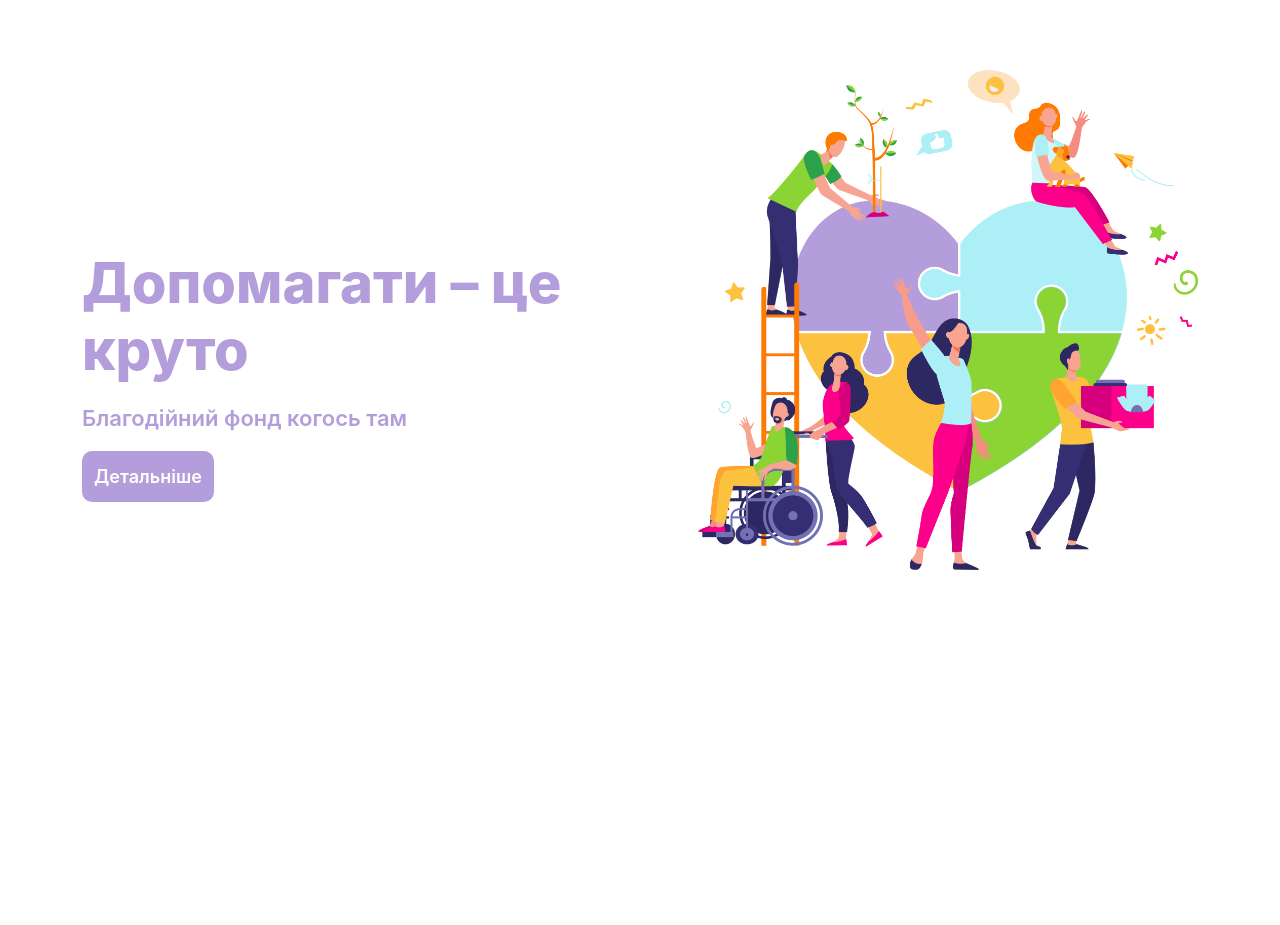
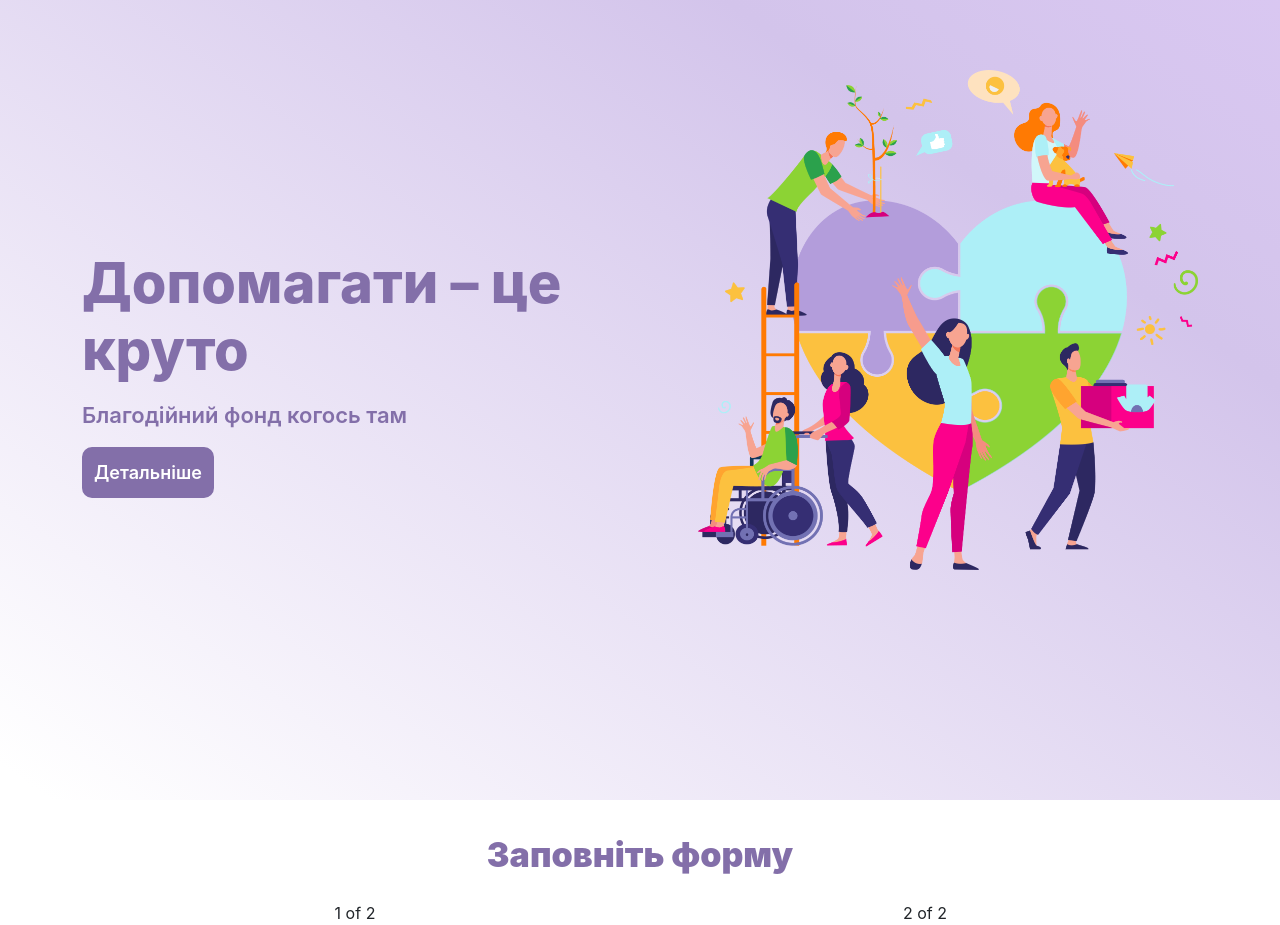
Before and after one commit to ovsiannykov/kind-heart, a React (Create React App) app: page / in a window 1280 px wide. Before the commit the page ends 800 px from the top, so only its background shows below. Built offline with nearby package versions, Linux system fonts and the light colour scheme.

Commit message:
add hero bg animation

```diff
--- a/src/App.js
+++ b/src/App.js
@@ -2,11 +2,13 @@ import React from "react";
 
 import "./App.css";
 import Hero from "./components/Hero";
+import InfoForm from "./components/InfoForm";
 
 function App() {
   return (
     <div className="App">
       <Hero />
+      <InfoForm />
     </div>
   );
 }
--- a/src/components/Hero/index.css
+++ b/src/components/Hero/index.css
@@ -3,7 +3,6 @@
   padding-bottom: 50px;
   display: flex;
   justify-content: space-around;
-  background-color: white;
   min-height: 100vh;
 }
 
@@ -17,12 +16,12 @@
 .title {
   font-size: 56px;
   font-weight: 800;
-  color: #b39ddb;
+  color: #836fa9;
   text-align: start;
 }
 
-.sub-title p {
-  color: #b39ddb;
+.sub-title h2 {
+  color: #836fa9;
   font-size: 22px;
   margin-top: 10px;
   font-weight: 600;
@@ -36,22 +35,48 @@
 }
 
 .hero-button {
+  margin-top: 10px;
   padding: 10px;
-  background-color: #b39ddb;
+  background-color: #836fa9;
   color: white;
   border-radius: 10px;
   border-width: 0;
   font-weight: 600;
   border-width: 2px;
-  border-color: #b39ddb;
+  border-color: #836fa9;
   font-size: 18px;
 }
 
 .hero-button:hover {
-  color: #b39ddb;
+  color: #836fa9;
   background-color: white;
   border-width: 2px;
-  border-color: #b39ddb;
+  border-color: #836fa9;
+}
+
+.gradient-background {
+  background: linear-gradient(
+    215deg,
+    #e6ceff,
+    #d3c4eb,
+    #ffffff,
+    #ffffff,
+    #ffffff
+  );
+  background-size: 300% 300%;
+  animation: gradient-animation 15s ease infinite;
+}
+
+@keyframes gradient-animation {
+  0% {
+    background-position: 0% 50%;
+  }
+  50% {
+    background-position: 100% 50%;
+  }
+  100% {
+    background-position: 0% 50%;
+  }
 }
 
 /* ---------- */
--- a/src/components/Hero/index.js
+++ b/src/components/Hero/index.js
@@ -6,21 +6,22 @@ const heroImage = require("../../assets/img/hero-image.png");
 
 const Hero = () => {
   return (
+    <section id="hero-section" className="gradient-background">
       <div class="container">
         <div className="hero">
           <div className="title-box">
             <h1 className="title">Допомагати – це круто</h1>
             <div className="sub-title">
-            <p>Благодійний фонд когось там</p>
+              <h2>Благодійний фонд когось там</h2>
             </div>
             <button className="hero-button btn">Детальніше</button>
-          {/* <a className="hero-button">Детальніше</a> */}
           </div>
           <div className="image-box">
             <img className="image" src={heroImage} alt="hero" />
           </div>
         </div>
       </div>
+    </section>
   );
 };
 
--- /dev/null
+++ b/src/components/InfoForm/index.css
@@ -0,0 +1,7 @@
+.block-title {
+  margin-top: 35px;
+  font-size: 34px;
+  color: #836fa9;
+  font-weight: 900;
+  margin-bottom: 25px;
+}
--- /dev/null
+++ b/src/components/InfoForm/index.js
@@ -0,0 +1,19 @@
+import React from "react";
+
+import "./index.css";
+
+const InfoForm = () => {
+  return (
+    <section id="form-section">
+      <div className="container">
+        <h3 className="block-title">Заповніть форму</h3>
+        <div class="row">
+          <div class="col-lg">1 of 2</div>
+          <div class="col-lg">2 of 2</div>
+        </div>
+      </div>
+    </section>
+  );
+};
+
+export default InfoForm;
```
Lines whose indentation alone changed are shown as unchanged.
